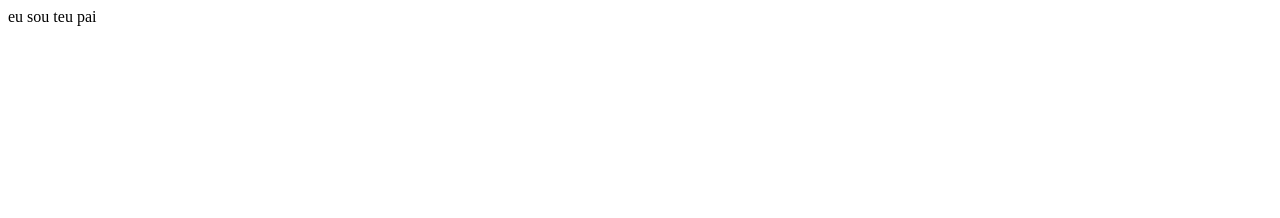
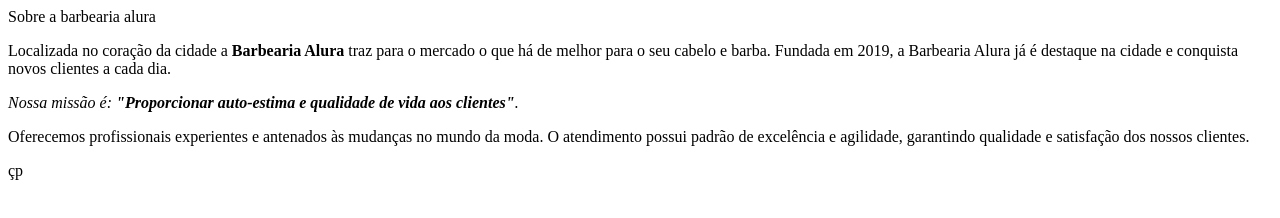
Before and after one commit to VARGASCRIA/pagina2, a plain HTML site: page index.html in a window 1280 px wide. Drawn offline with Linux system fonts and the light colour scheme.

Commit message:
sobre a barbearia

```diff
--- a/index.html
+++ b/index.html
@@ -1 +1,8 @@
-eu sou teu pai
+<p>Sobre a barbearia alura</p>
+<p>Localizada no coração da cidade a <strong>Barbearia Alura</strong> traz para o mercado o que há de melhor para o seu cabelo e barba.
+Fundada em 2019, a Barbearia Alura já é destaque na cidade e conquista novos clientes a cada dia.</p>
+
+<p><em>Nossa missão é: <strong>"Proporcionar auto-estima e qualidade de vida aos clientes"</strong>.</em></p>
+
+<p>Oferecemos profissionais experientes e antenados às mudanças no mundo da moda.
+O atendimento possui padrão de excelência e agilidade, garantindo qualidade e satisfação dos nossos clientes.</p>çp
```
